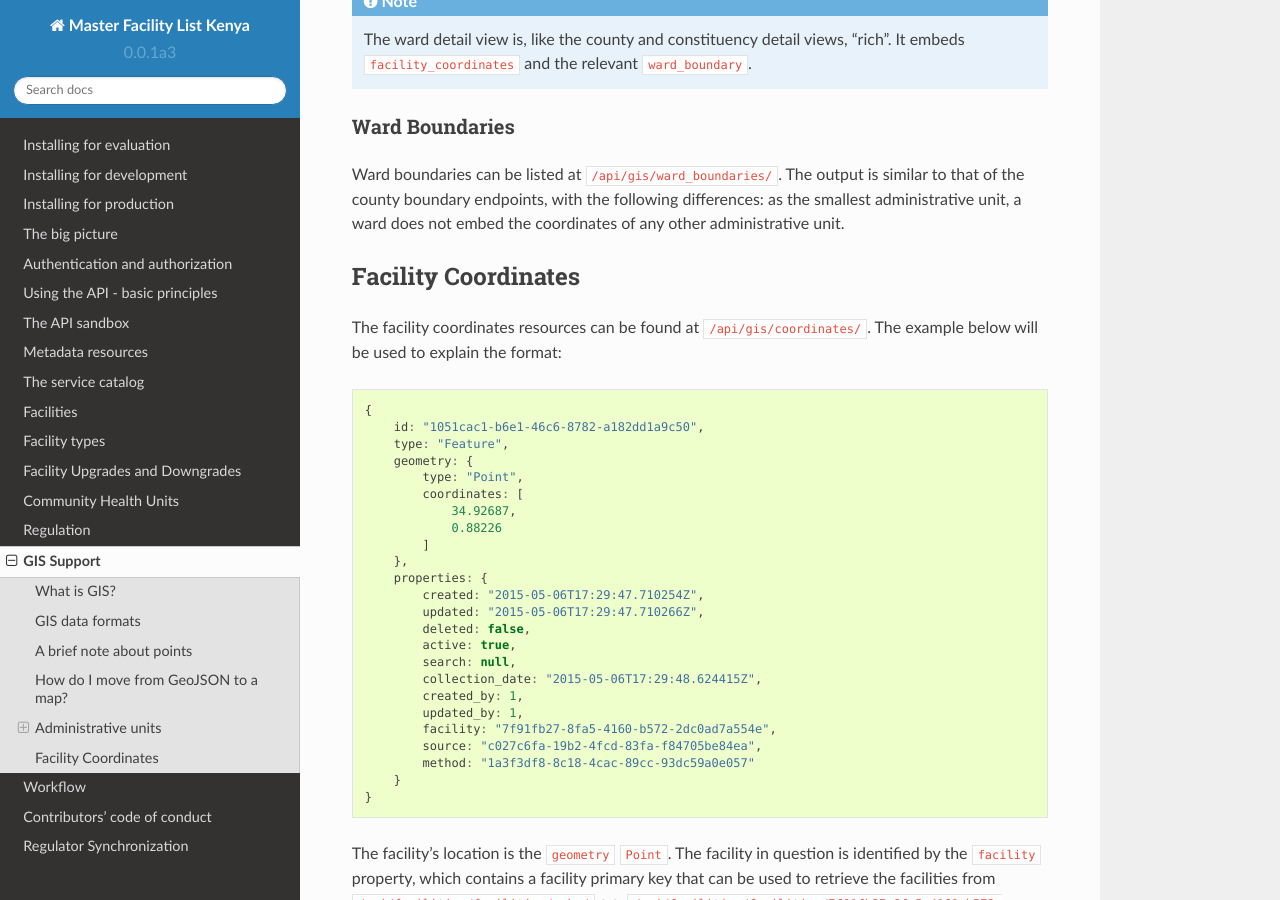
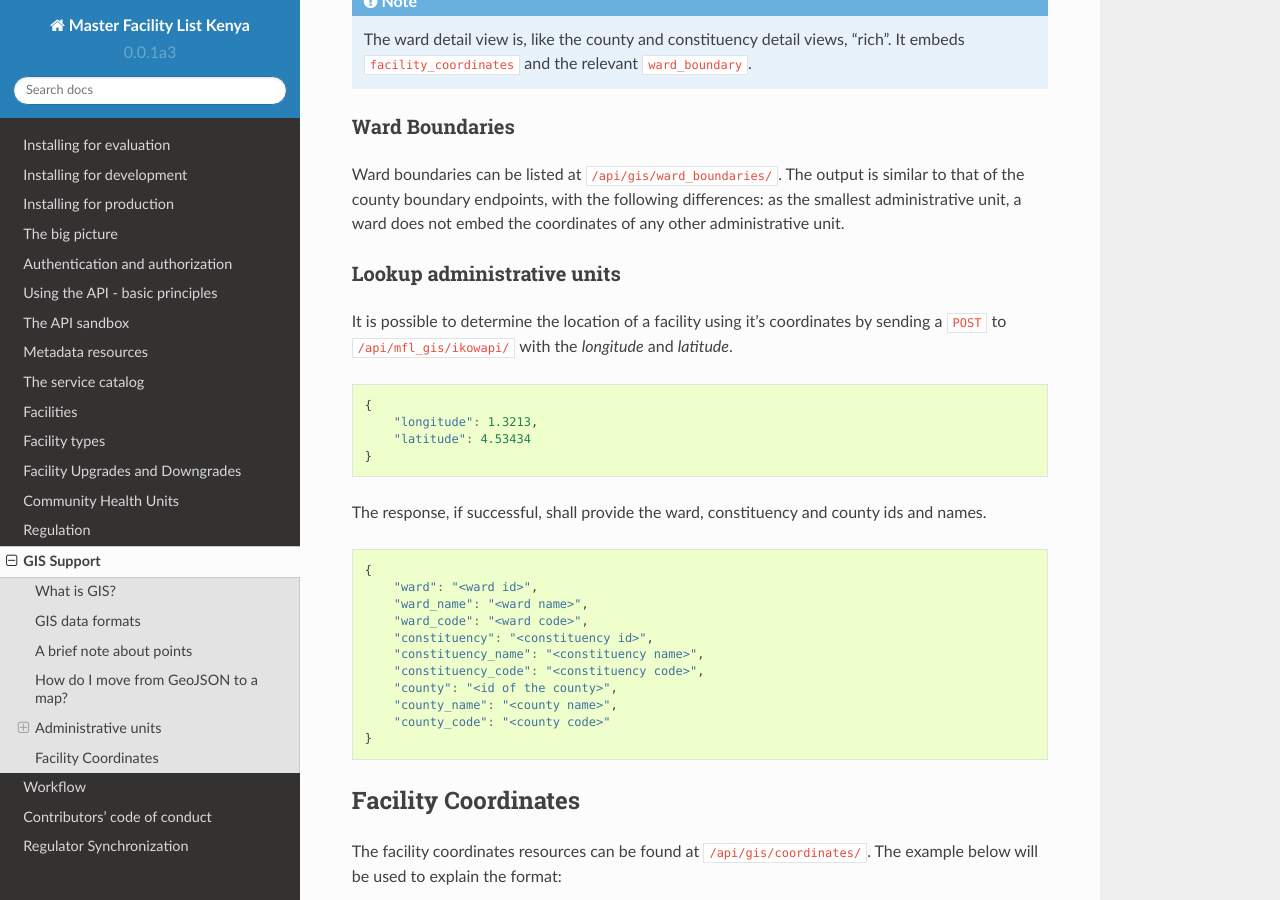
Before and after one commit to MasterFacilityList/mfl_api_docs, a Sphinx documentation site: the page built from docs/13_gis.rst, in a window 1280 px wide and 900 px high, scrolled down 4052 px. Built offline with Sphinx 7.4.7 and the Read the Docs theme 2.0.0, drawn with Linux system fonts in a browser that asks for light colours.

```diff
--- a/docs/13_gis.rst
+++ b/docs/13_gis.rst
@@ -195,6 +195,35 @@ The output is similar to that of the county boundary endpoints, with the
 following differences: as the smallest administrative unit, a ward does not
 embed the coordinates of any other administrative unit.
 
+Lookup administrative units
+++++++++++++++++++++++++++++
+It is possible to determine the location of a facility using it's coordinates
+by sending a ``POST`` to ``/api/mfl_gis/ikowapi/`` with the *longitude* and *latitude*.
+
+.. code-block:: javascript
+
+    {
+        "longitude": 1.3213,
+        "latitude": 4.53434
+    }
+
+The response, if successful, shall provide the ward, constituency and county ids and names.
+
+.. code-block:: javascript
+
+    {
+        "ward": "<ward id>",
+        "ward_name": "<ward name>",
+        "ward_code": "<ward code>",
+        "constituency": "<constituency id>",
+        "constituency_name": "<constituency name>",
+        "constituency_code": "<constituency code>",
+        "county": "<id of the county>",
+        "county_name": "<county name>",
+        "county_code": "<county code>"
+    }
+
+
 Facility Coordinates
 -----------------------
 The facility coordinates resources can be found at ``/api/gis/coordinates/``.
```
Also changed, not shown: docs/16_regulator_synchronization.rst (+19 -19 lines), 1 other file.
